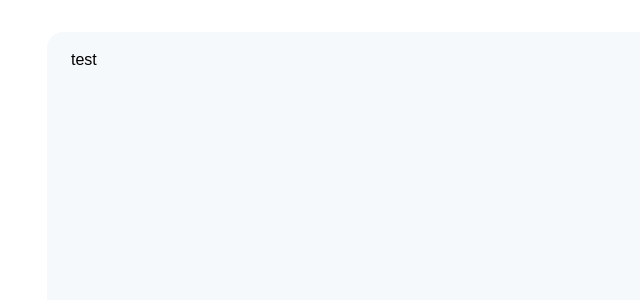
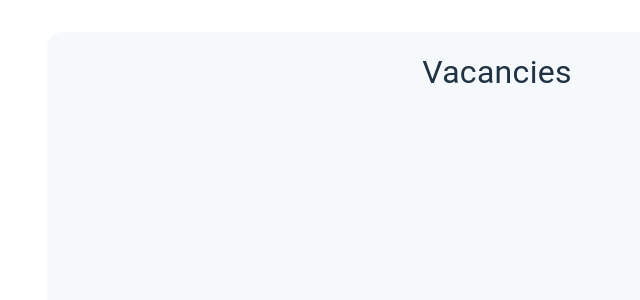
Before and after one commit to AlexeiVinchester/Satellite-Vacancies, a React (Vite) app in the folder Satellite-Innovations-test-task/frontend/: page / in a window 1280 px wide. Shown: the top 300 px of the page, without its empty margins (143-783 px from the left). Built offline with nearby package versions, Linux system fonts and the light colour scheme.

Commit message:
created component VacanciesHeader for header of list of vacancies

```diff
--- a/Satellite-Innovations-test-task/frontend/src/App.tsx
+++ b/Satellite-Innovations-test-task/frontend/src/App.tsx
@@ -1,9 +1,10 @@
 import { VacanciesWrapper } from "./components/VacanciesWrapper/VacanciesWrapper";
+import { VacanciesHeader } from "./components/VacanciesHeader/VacanciesHeader";
 
 function App() {
     return (
         <VacanciesWrapper>
-            test
+            <VacanciesHeader title="Vacancies" />
         </VacanciesWrapper>
     );
 };
--- /dev/null
+++ b/Satellite-Innovations-test-task/frontend/src/components/VacanciesHeader/VacanciesHeader.tsx
@@ -0,0 +1,22 @@
+import { Typography } from "@mui/material";
+
+interface IVacanciesHeaderProps {
+    title: string;
+};
+
+const VacanciesHeader = ({ title }: IVacanciesHeaderProps) => {
+    return (
+        <Typography
+            sx={{
+                fontWeight: 400,
+                fontSize: '2rem',
+                color: 'rgb(33, 51, 67)',
+                textAlign: 'center'
+            }}
+        >
+            {title}
+        </Typography>
+    );
+};
+
+export { VacanciesHeader };
```
Also changed, not shown: Satellite-Innovations-test-task/frontend/src/components/VacanciesWrapper/VacanciesWrapper.tsx (+11 -2 lines).
